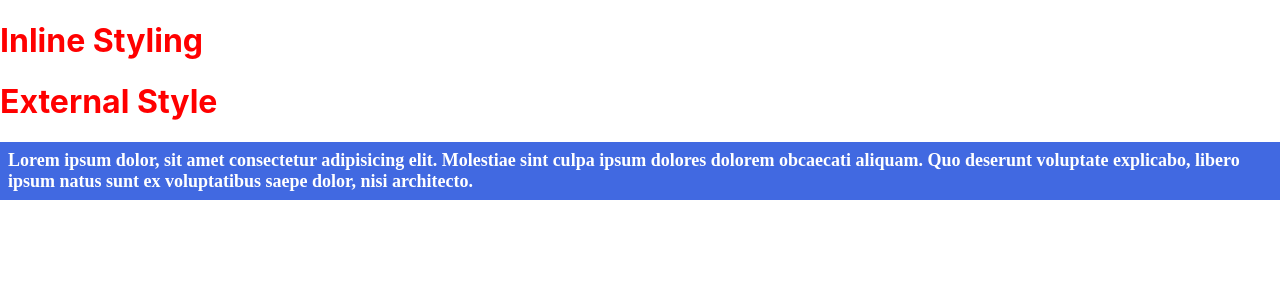
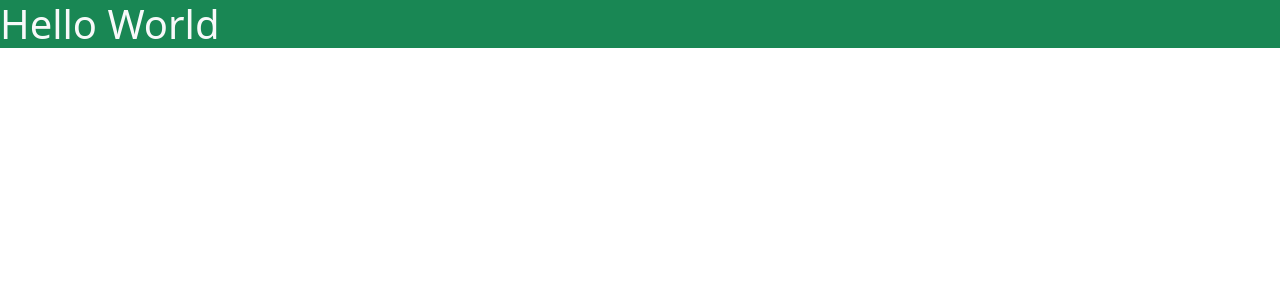
Before and after one commit to kodecdac/day4-my-app, a React (Create React App) app: page / in a window 1280 px wide. Shown: the top 300 px of the page. Built offline with nearby package versions, Linux system fonts and the light colour scheme.

Commit message:
styling with bootstrap.

```diff
--- a/package.json
+++ b/package.json
@@ -6,6 +6,7 @@
     "@testing-library/jest-dom": "^5.16.2",
     "@testing-library/react": "^12.1.3",
     "@testing-library/user-event": "^13.5.0",
+    "bootstrap": "^5.1.3",
     "react": "^17.0.2",
     "react-dom": "^17.0.2",
     "react-scripts": "5.0.0",
--- a/src/App.js
+++ b/src/App.js
@@ -1,17 +1,7 @@
-import "./App.css";
-
 function App() {
   return (
     <div>
-      <h1 style={{ color: "red" }}>Inline Styling</h1>
-      <h1 className="my-style">External Style</h1>
-
-      <p className="beautify">
-        Lorem ipsum dolor, sit amet consectetur adipisicing elit. Molestiae sint
-        culpa ipsum dolores dolorem obcaecati aliquam. Quo deserunt voluptate
-        explicabo, libero ipsum natus sunt ex voluptatibus saepe dolor, nisi
-        architecto.
-      </p>
+      <h1 className="bg-success text-light">Hello World</h1>
     </div>
   );
 }
```
Also changed, not shown: src/index.js (+9 -6 lines), 1 other file (tests, documents, lock files or other folders).
